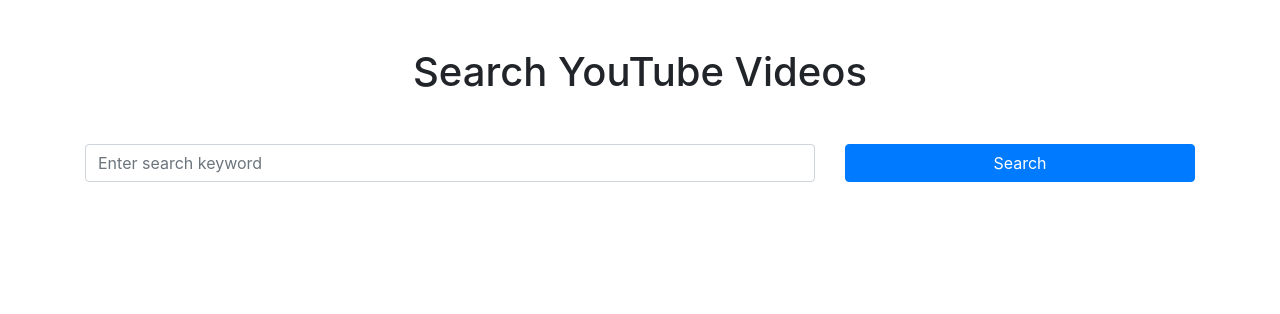
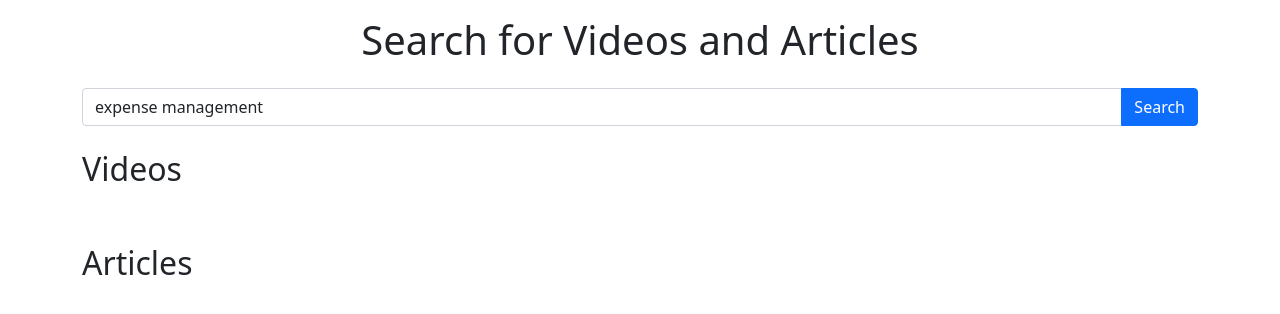
Before and after one commit to rsk1999/VIDEOSEARCHENGINE, a Flask app: page / in a window 1280 px wide. Shown: the top 314 px of the page. Run offline with Flask 3, Linux system fonts and the light colour scheme; some libraries are stand-ins or nearby versions.

Commit message:
added new changes

```diff
--- a/api.py
+++ /dev/null
@@ -1,67 +0,0 @@
-from flask import Flask, request, jsonify, render_template
-import os
-from googleapiclient.discovery import build
-from dotenv import load_dotenv
-load_dotenv()  # This will load the environment variables from the .env file
-
-
-# Create a Flask application
-app = Flask(__name__)
-
-# Use an environment variable for the API key to keep it secure
-YOUTUBE_API_KEY = os.environ.get('YOUTUBE_API_KEY')
-YOUTUBE_API_SERVICE_NAME = "youtube"
-YOUTUBE_API_VERSION = "v3"
-print("Using API Key:", YOUTUBE_API_KEY)
-def youtube_search(query, max_results=50):
-    """Search YouTube videos by query using the YouTube Data API."""
-    youtube = build(YOUTUBE_API_SERVICE_NAME, YOUTUBE_API_VERSION, developerKey=YOUTUBE_API_KEY)
-
-    search_response = youtube.search().list(
-        q=query,
-        part="id,snippet",
-        maxResults=max_results,
-        type="video"
-    ).execute()
-
-    videos = []
-    for search_result in search_response.get('items', []):
-        video_id = search_result['id']['videoId']
-        print(search_result)
-        video_title = search_result['snippet']['title']
-        video_description = search_result['snippet']['description']
-        video_url = f"https://www.youtube.com/watch?v={video_id}"
-        videos.append({'title': video_title, 'url': video_url, 'description': video_description})
-
-    return videos
-
-
-@app.route('/api/search', methods=['GET'])
-def search_videos():
-    keyword = request.args.get('keyword')
-    print(f"Received keyword: {keyword}")  # Simple debug statement to check input
-    if not keyword:
-        return jsonify({'error': 'Missing keyword parameter'}), 400
-
-    videos = youtube_search(keyword)
-    return jsonify(videos)
-
-@app.route('/')
-def index():
-    return render_template('index.html')
-
-
-
-
-# @app.route('/api/search', methods=['GET'])
-# def search_videos():
-#     """API endpoint to search videos based on the 'keyword' query parameter."""
-#     keyword = request.args.get('keyword')
-#     if not keyword:
-#         return jsonify({'error': 'Missing keyword parameter'}), 400
-
-#     videos = youtube_search(keyword)
-#     return jsonify(videos)
-
-if __name__ == '__main__':
-    app.run(debug=True)
--- /dev/null
+++ b/run.py
@@ -0,0 +1,97 @@
+from flask import Flask, render_template, request, jsonify, redirect, url_for, flash
+from flask_sqlalchemy import SQLAlchemy
+# from googleapiclient.discovery import build
+import os
+import requests
+import json
+
+
+app = Flask(__name__)
+app.config['SQLALCHEMY_DATABASE_URI'] = 'sqlite:///youtube_videos.db'
+app.config['SQLALCHEMY_TRACK_MODIFICATIONS'] = False
+app.config['SECRET_KEY'] = 'your_secret_key_here'
+db = SQLAlchemy(app)
+
+class Video(db.Model):
+    id = db.Column(db.Integer, primary_key=True)
+    title = db.Column(db.String(255), nullable=False)
+    url = db.Column(db.String(512), nullable=False)
+    description = db.Column(db.Text, nullable=True)
+
+# YOUTUBE_API_KEY = os.environ.get('YOUTUBE_API_KEY')
+# YOUTUBE_API_SERVICE_NAME = "youtube"
+# YOUTUBE_API_VERSION = "v3"
+
+# def youtube_search(query, max_results=10):
+#     youtube = build(YOUTUBE_API_SERVICE_NAME, YOUTUBE_API_VERSION, developerKey=YOUTUBE_API_KEY)
+#     search_response = youtube.search().list(
+#         q=query,
+#         part="id,snippet",
+#         maxResults=max_results,
+#         type="video"
+#     ).execute()
+
+#     videos = []
+#     for search_result in search_response.get('items', []):
+#         video_id = search_result['id']['videoId']
+#         video_title = search_result['snippet']['title']
+#         video_url = f"https://www.youtube.com/watch?v={video_id}"
+#         videos.append({'title': video_title, 'url': video_url, 'description': search_result['snippet']['description']})
+#     return videos
+
+
+@app.route('/', methods=['GET', 'POST'])
+def index():
+    videos = []
+    articles = []
+    keyword = "expense management"  # Default keyword if none provided
+    if request.method == 'POST' and request.form.get('keyword'):
+        keyword = request.form.get('keyword')
+
+        # Search for videos
+        video_api = "https://afyvb7t8u0.execute-api.us-east-1.amazonaws.com/prod/search_engine"
+        video_data = {"query": keyword}
+        video_response = requests.post(url=video_api, json=video_data)
+        videos = json.loads(video_response.json()['body'])
+
+        # Search for articles
+        article_api = "https://newsapi.org/v2/everything"
+        article_params = {
+            'q': keyword,
+            'language': 'en',
+            'apiKey': "8f0325dacffe46a392f6aaebc202522c"  # Use your NewsAPI key
+        }
+        article_response = requests.get(article_api, params=article_params)
+        articles = article_response.json().get('articles', [])
+
+    return render_template('index.html', videos=videos, articles=articles, keyword=keyword)
+
+
+@app.route('/save', methods=['POST'])
+def save_video():
+    video_ids = request.form.getlist('video_ids')
+    if video_ids:
+        for video_id in video_ids:
+            title = request.form[f'title_{video_id}']
+            url = request.form[f'url_{video_id}']
+            description = request.form[f'description_{video_id}']
+            if not Video.query.filter_by(url=url).first():  # Avoid duplicates
+                video = Video(title=title, url=url, description=description)
+                db.session.add(video)
+                db.session.commit()
+                flash('Video saved successfully!', 'success')
+            else:
+                flash('Video already saved.', 'info')
+    return redirect(url_for('index'))
+
+@app.route('/saved_videos')
+def saved_videos():
+    videos = Video.query.all()
+    return render_template('saved_videos.html', videos=videos)
+
+
+
+if __name__ == '__main__':
+    with app.app_context():
+        db.create_all()  # Create the tables
+    app.run(debug=True)
--- a/templates/index.html
+++ b/templates/index.html
@@ -3,90 +3,51 @@
 <head>
     <meta charset="UTF-8">
     <meta name="viewport" content="width=device-width, initial-scale=1.0">
-    <title>YouTube Video Search</title>
-    <link rel="stylesheet" href="https://stackpath.bootstrapcdn.com/bootstrap/4.5.2/css/bootstrap.min.css">
-    <style>
-        .video-card iframe {
-            width: 100%;  /* Responsive width */
-            border: none;  /* Remove default border */
-        }
-        .video-card {
-            margin-bottom: 20px;  /* Space between cards */
-        }
-    </style>
+    <title>Video and Article Search</title>
+    <link rel="stylesheet" href="https://cdn.jsdelivr.net/npm/bootstrap@5.1.3/dist/css/bootstrap.min.css">
 </head>
 <body>
-    <div class="container">
-        <h1 class="text-center mt-5">Search YouTube Videos</h1>
-        <div class="row justify-content-center mt-5">
-            <div class="col-12 col-md-8">
-                <input type="text" id="searchQuery" class="form-control" placeholder="Enter search keyword">
-            </div>
-            <div class="col-12 col-md-4 mt-2 mt-md-0">
-                <button onclick="fetchVideos()" class="btn btn-primary btn-block">Search</button>
+    <div class="container mt-3">
+        <h1 class="text-center mb-4">Search for Videos and Articles</h1>
+        <form method="POST" class="input-group mb-4">
+            <input type="text" name="keyword" class="form-control" placeholder="Enter keyword..." value="{{ keyword }}">
+            <button type="submit" class="btn btn-primary">Search</button>
+        </form>
+
+        <!-- Video Results -->
+        <div class="mb-5">
+            <h2>Videos</h2>
+            <div class="row">
+                {% for video in videos %}
+                <div class="col-md-4 mb-3">
+                    <div class="card h-100">
+                        <div class="card-body">
+                            <h5 class="card-title">{{ video.title }}</h5>
+                            <iframe class="embed-responsive-item" src="https://www.youtube.com/embed/{{ video.url.split('=')[1] }}" allowfullscreen style="width: 100%; height: 200px;"></iframe>
+                        </div>
+                    </div>
+                </div>
+                {% endfor %}
             </div>
         </div>
-        <div id="videoContainer" class="row mt-4"></div>
-        <div class="row">
-            <div class="col-12 text-center">
-                <button id="loadMore" class="btn btn-secondary mt-4">Load More</button>
+
+        <!-- Article Results -->
+        <div>
+            <h2>Articles</h2>
+            <div class="row">
+                {% for article in articles %}
+                <div class="col-md-4 mb-3">
+                    <div class="card h-100">
+                        <div class="card-body">
+                            <h5 class="card-title">{{ article.title }}</h5>
+                            <p class="card-text">{{ article.description | truncate(150) }}</p>
+                            <a href="{{ article.url }}" target="_blank" class="btn btn-link">Read More</a>
+                        </div>
+                    </div>
+                </div>
+                {% endfor %}
             </div>
         </div>
     </div>
-
-    <script>
-        let currentVideos = [];
-        let currentIndex = 0;
-        const videosPerPage = 9;
-
-        function fetchVideos() {
-            const query = document.getElementById('searchQuery').value;
-            fetch(`/api/search?keyword=${query}`)
-                .then(response => response.json())
-                .then(data => {
-                    currentVideos = data;
-                    currentIndex = 0;
-                    displayVideos();
-                })
-                .catch(error => console.error('Error:', error));
-        }
-
-        function displayVideos() {
-            const container = document.getElementById('videoContainer');
-            const maxIndex = currentIndex + videosPerPage;
-            for (let i = currentIndex; i < maxIndex && i < currentVideos.length; i++) {
-                const video = currentVideos[i];
-                const colDiv = document.createElement('div');
-                colDiv.className = 'col-sm-12 col-md-6 col-lg-4 mb-4';
-
-                const card = document.createElement('div');
-                card.className = 'card video-card';
-
-                const iframe = document.createElement('iframe');
-                iframe.setAttribute('src', `https://www.youtube.com/embed/${video.url.split('v=')[1]}`);
-                iframe.setAttribute('allow', 'accelerometer; autoplay; encrypted-media; gyroscope; picture-in-picture');
-                iframe.setAttribute('allowfullscreen', 'true');
-                iframe.height = "250";  // Fixed height for uniformity
-
-                card.appendChild(iframe);
-                colDiv.appendChild(card);
-                container.appendChild(colDiv);
-            }
-            currentIndex += videosPerPage;
-            if (currentIndex >= currentVideos.length) {
-                document.getElementById('loadMore').style.display = 'none';
-            } else {
-                document.getElementById('loadMore').style.display = 'inline-block';
-            }
-        }
-
-        document.getElementById('loadMore').addEventListener('click', displayVideos);
-
-        // Initially hide the load more button
-        document.getElementById('loadMore').style.display = 'none';
-    </script>
-    <script src="https://code.jquery.com/jquery-3.5.1.slim.min.js"></script>
-    <script src="https://cdn.jsdelivr.net/npm/@popperjs/core@2.5.2/dist/umd/popper.min.js"></script>
-    <script src="https://stackpath.bootstrapcdn.com/bootstrap/4.5.2/js/bootstrap.min.js"></script>
 </body>
 </html>
--- /dev/null
+++ b/wsgi.py
@@ -0,0 +1,4 @@
+from run import app as application
+
+if __name__ == "__main__":
+    application.run()
```
Also changed, not shown: requirements.txt (added, +17 -0 lines), static/css/styles.css (added, +75 -0 lines), static/js/scripts.js (added, +13 -0 lines), templates/about.html (added, +15 -0 lines), templates/articles.html (added, +36 -0 lines), templates/contact.html (added, +15 -0 lines), templates/saved_videos.html (added, +63 -0 lines), instance/youtube_videos.db (added), 3 other files.
